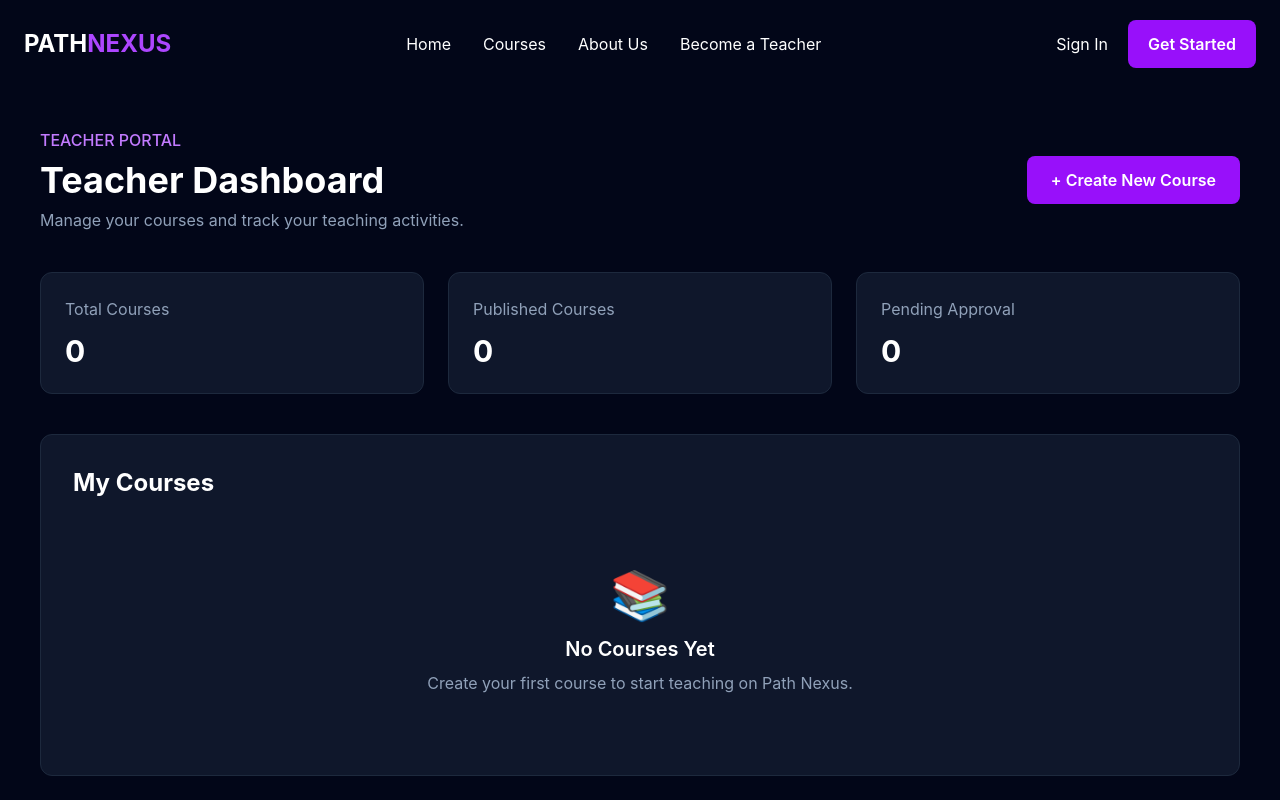
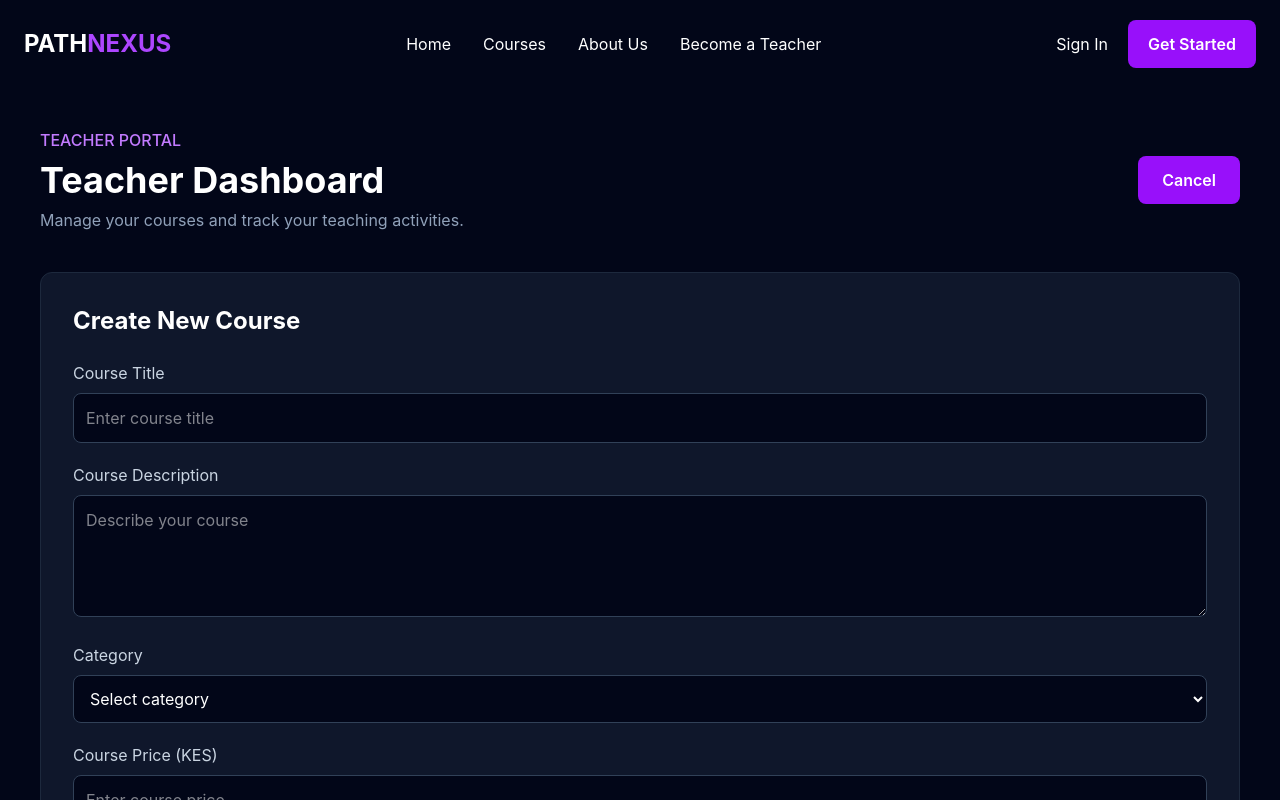
Before and after one commit to nimoali4147-rgb/Path-Nexus, a React app in the folder frontend/: page /teacher in a window 1280 px wide. Both pictures are taken after a click on the button "+ Create New Course". Shown: the top 800 px of the page. Built offline with nearby package versions, Linux system fonts and the light colour scheme; the HTML template or start-up script is replaced by a standard one.

Commit message:
create teacher dashboard interface

```diff
--- a/frontend/src/pages/TeachersDashboard.jsx
+++ b/frontend/src/pages/TeachersDashboard.jsx
@@ -1,5 +1,9 @@
+
+import { useState } from 'react'
 
 function TeachersDashboard() {
+  const [showForm, setShowForm] = useState(false)
+
   return (
     <div className="min-h-screen bg-slate-950 text-white p-6 md:p-10">
       <div className="max-w-7xl mx-auto">
@@ -20,14 +24,93 @@ function TeachersDashboard() {
             </p>
           </div>
 
-          <button className="bg-purple-600 hover:bg-purple-700 px-6 py-3 rounded-lg font-semibold transition">
-            + Create New Course
+          <button
+            onClick={() => setShowForm(!showForm)}
+            className="bg-purple-600 hover:bg-purple-700 px-6 py-3 rounded-lg font-semibold transition"
+          >
+            {showForm ? 'Cancel' : '+ Create New Course'}
           </button>
         </div>
 
+        {/* Create Course Form */}
+        {showForm && (
+          <div className="bg-slate-900 border border-slate-800 rounded-xl p-6 md:p-8 mb-10">
+            <h2 className="text-2xl font-bold mb-6">
+              Create New Course
+            </h2>
+
+            <form className="space-y-5">
+
+              <div>
+                <label className="block mb-2 text-slate-300">
+                  Course Title
+                </label>
+                <input
+                  type="text"
+                  placeholder="Enter course title"
+                  className="w-full bg-slate-950 border border-slate-700 rounded-lg p-3 outline-none focus:border-purple-500"
+                />
+              </div>
+
+              <div>
+                <label className="block mb-2 text-slate-300">
+                  Course Description
+                </label>
+                <textarea
+                  rows="4"
+                  placeholder="Describe your course"
+                  className="w-full bg-slate-950 border border-slate-700 rounded-lg p-3 outline-none focus:border-purple-500"
+                />
+              </div>
+
+              <div>
+                <label className="block mb-2 text-slate-300">
+                  Category
+                </label>
+                <select className="w-full bg-slate-950 border border-slate-700 rounded-lg p-3 outline-none focus:border-purple-500">
+                  <option value="">Select category</option>
+                  <option value="Web Development">Web Development</option>
+                  <option value="Programming">Programming</option>
+                  <option value="Design">Design</option>
+                  <option value="Data Science">Data Science</option>
+                </select>
+              </div>
+
+              <div>
+                <label className="block mb-2 text-slate-300">
+                  Course Price (KES)
+                </label>
+                <input
+                  type="number"
+                  placeholder="Enter course price"
+                  min="0"
+                  className="w-full bg-slate-950 border border-slate-700 rounded-lg p-3 outline-none focus:border-purple-500"
+                />
+              </div>
+
+              <div>
+                <label className="block mb-2 text-slate-300">
+                  Course Type
+                </label>
+                <select className="w-full bg-slate-950 border border-slate-700 rounded-lg p-3 outline-none focus:border-purple-500">
+                  <option value="free">Free</option>
+                  <option value="paid">Paid</option>
+                </select>
+              </div>
+
+              <button
+                type="submit"
+                className="bg-purple-600 hover:bg-purple-700 px-6 py-3 rounded-lg font-semibold transition"
+              >
+                Save Course
+              </button>
+
+            </form>
+          </div>
+        )}
+
         {/* Statistics */}
         <div className="grid grid-cols-1 sm:grid-cols-2 lg:grid-cols-3 gap-6 mb-10">
-
           <div className="bg-slate-900 border border-slate-800 rounded-xl p-6">
             <p className="text-slate-400">Total Courses</p>
             <h2 className="text-3xl font-bold mt-3">0</h2>
@@ -42,7 +125,6 @@ function TeachersDashboard() {
             <p className="text-slate-400">Pending Approval</p>
             <h2 className="text-3xl font-bold mt-3">0</h2>
           </div>
-
         </div>
 
         {/* My Courses */}
```
